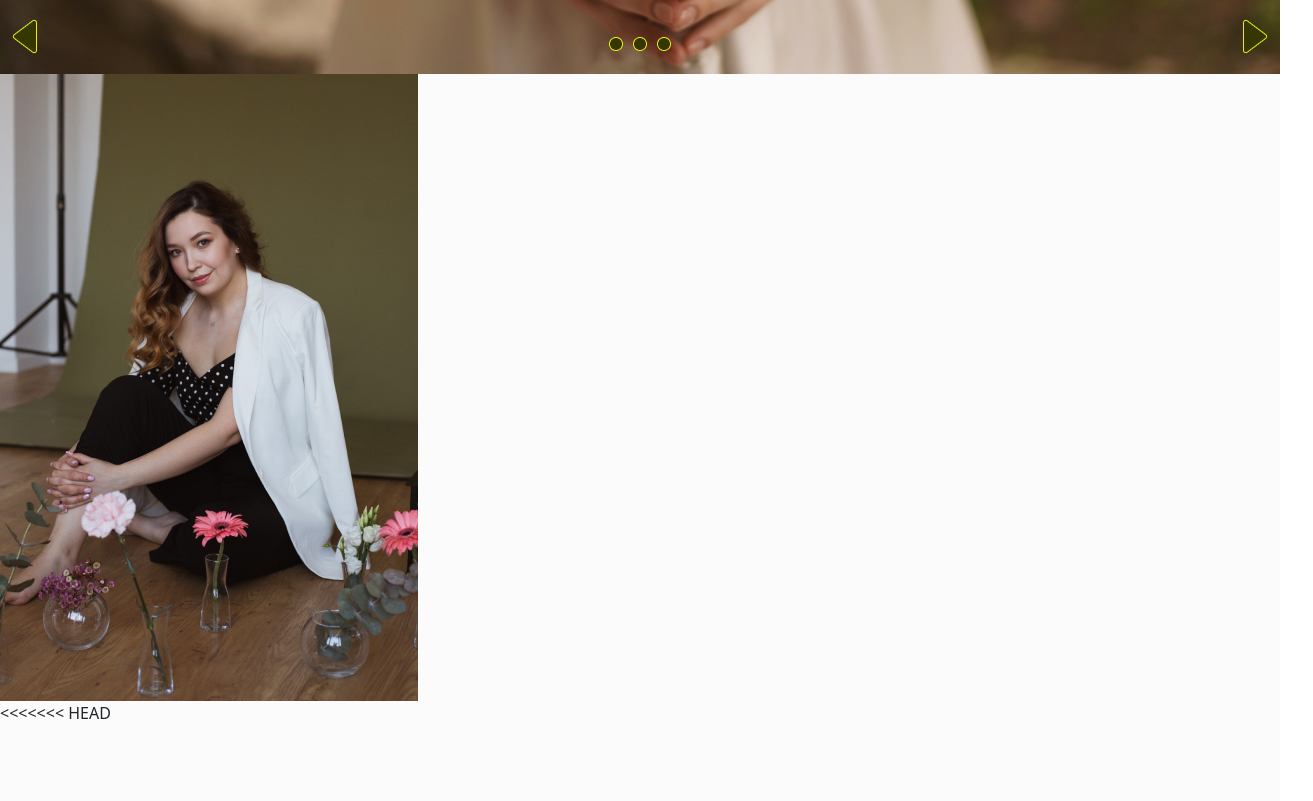
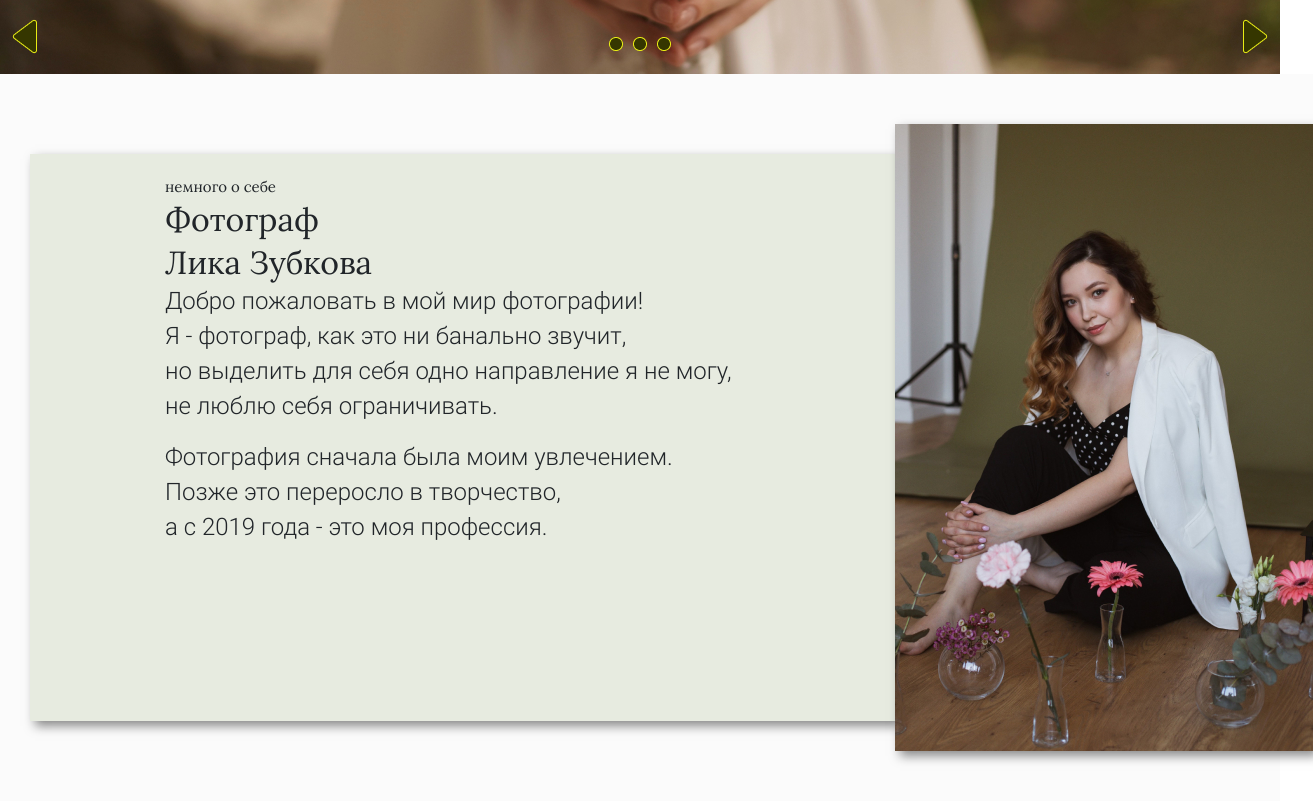
Before and after one commit to Zubkov-Anton/Lika_project, a website: page src/index.html in a window 1280 px wide. Shown: the part 779-1580 px from the top of the page, 1313 px wide, since content can reach past the window. Drawn offline with Linux system fonts and the light colour scheme.

Commit message:
12042022

```diff
--- a/src/index.html
+++ b/src/index.html
@@ -62,34 +62,13 @@
         </section>
         <section class="promo">
             <div class="promo_container">
-                </div>
+
                 <img class="promo_img" src="img/bj/promo_img.png" alt="promo" class="promo_img">
-                </div>
 
-<<<<<<< HEAD
-            </div>
-        </section>
-        <!--
-
-
-
-                        <div class="promo_text">
-                            <h2 class="header">немного о себе</h2>
-                            <h1 class="name">Фотограф <br> Лика Зубкова</h1>
-                            <div class="promo_text_description">
-                                <p>Добро пожаловать в мой мир фотографии!
-                                <br> Я - фотограф, как это ни банально звучит,<br> но выделить для себя одно направление я не могу, <br> не люблю себя ограничивать.</p>
-                                <p>Фотография сначала была моим увлечением.<br> Позже это переросло в творчество,<br> а с 2019 года - это моя профессия.</p>
-                            </div>
-
-=======
-        <section class="container-fluid promo">
-                <div class="row">
-                    <div class="col-md-10 my-auto offset-md-1 promo_coll">
                 <div class="rectangle">
                     <div class="promo_text">
-                                <h2 class="header">немного о себе</h2>
-                                <h1 class="name">Фотограф <br> Лика Зубкова</h1>
+                        <span class="promo_text_info">немного о себе <br> </span>
+                        <span class="promo_text_name">Фотограф <br> Лика Зубкова</span>
                         <div class="promo_text_description">
                             <p>Добро пожаловать в мой мир фотографии!
                             <br> Я - фотограф, как это ни банально звучит,<br> но выделить для себя одно направление я не могу, <br> не люблю себя ограничивать.</p>
@@ -97,27 +76,9 @@
                         </div>
                     </div>
                 </div>
-
-
-
-                        <div class="promo_img">
-                        <img class="promo_img" src="img/bj/promo_img.png" alt="promo" class="promo_img">
-                        </div>
-
-                    </div>
->>>>>>> main
             </div>
         </section>
-       <!--  <section class="info">
-            <div class="container">
-                <div class="row">
-                    <div class="col-md-10 my-auto offset-md-1 info_container">
-                        <div class="wedding">
-                        <img src="img/wedding/wedding_photo.jpg" alt="photo">
-                        </div>
-                        <div class="rectangle">
-                        </div>
-                    </div>
+
                     <!-- <div class="col-md-10 my-auto offset-md-1">
                         <img src="img/individual/individual_img.jpg" alt="photo">
                     </div>
@@ -127,7 +88,6 @@
                     <div class="col-md-10 my-auto offset-md-1">
                         <img src="img/city/city_img.jpg" alt="photo">
                     </div> -->
-        <!--         </div>
-            </div>
-        </section> -->
+
+
     </body>
--- a/src/sass/style.sass
+++ b/src/sass/style.sass
@@ -45,46 +45,47 @@ header
         justify-content: end
         margin-bottom: 20px
 .promo
-    position: relative
+
     background-color: $main_color
     min-height: 781px
-    &_coll
+    &_container
         display: flex
-        justify-content: end
+        flex-direction: row-reverse
+        min-height: 627px
+        width: 1313px
+        padding: 50px 0 0 30px
+        background: $main_color
+    &_img
+        z-index: 1
+        box-shadow: 5px 5px 10px rgba(22,22,22,0.5)
+
+    .rectangle
+        width: 895px
+        height: 567px
+        margin: 30px 0 30px 0
+        background: rgba(151, 168, 118, 0.2)
+        top: 39px
+        left: 15px
+        box-shadow: 5px 5px 10px rgba(22,22,22,0.5)
     &_text
-        position: absolute
-        display: block
-        top: 104px
-
-        .header
+        padding: 20px 0 0 135px
+        &_info
             font-family: 'Lora'
             font-weight: 400
-            font-style: normal
             font-size: 15px
-            line-height: 24px
-        .name
+            line-height: 13px
+        &_name
             font-family: 'Lora'
             font-weight: 400
-            font-style: normal
             font-size: 32px
             line-height: 43px
         &_description
             font-family: 'Roboto'
             font-weight: 300
+            font-style: normal
             font-size: 24px
-            line-height: 30px
-    &_img
-        display: block
-    .rectangle
-        position: absolute
-        width: 1247px
-        height: 567px
-        background: #d0e612
-        top: 39px
-        left: 15px
-        /* position: absolute */
-        /* top: 54px */
-        /* left: 30px  */
+            line-height: 35px
+
 /* .info
     min-height: 300px
     background-color: #FBFBFB
```
Also changed, not shown: src/css/style.min.css, src/sass/style.css, 2 other files. Lines whose indentation alone changed are shown as unchanged.
